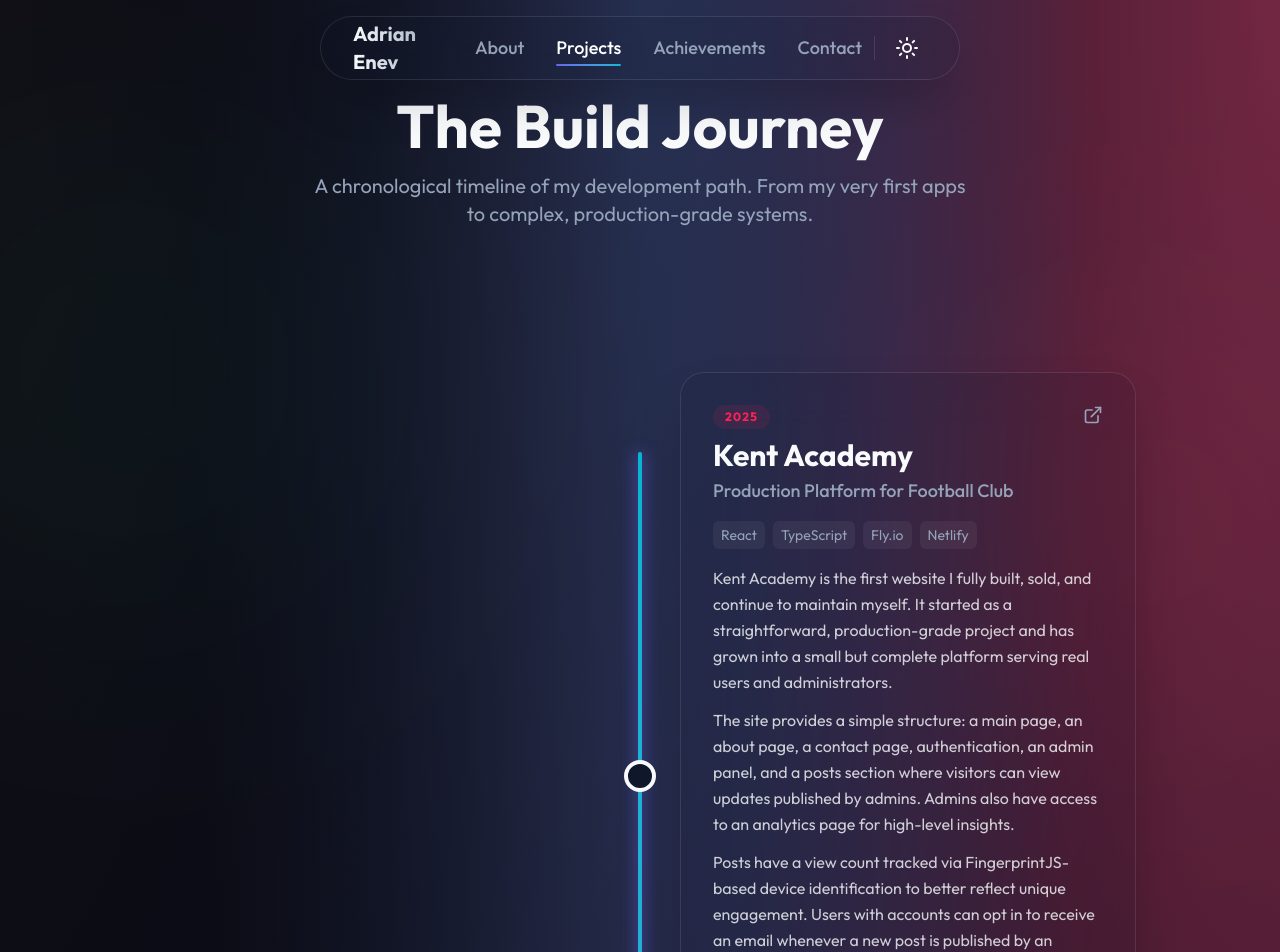
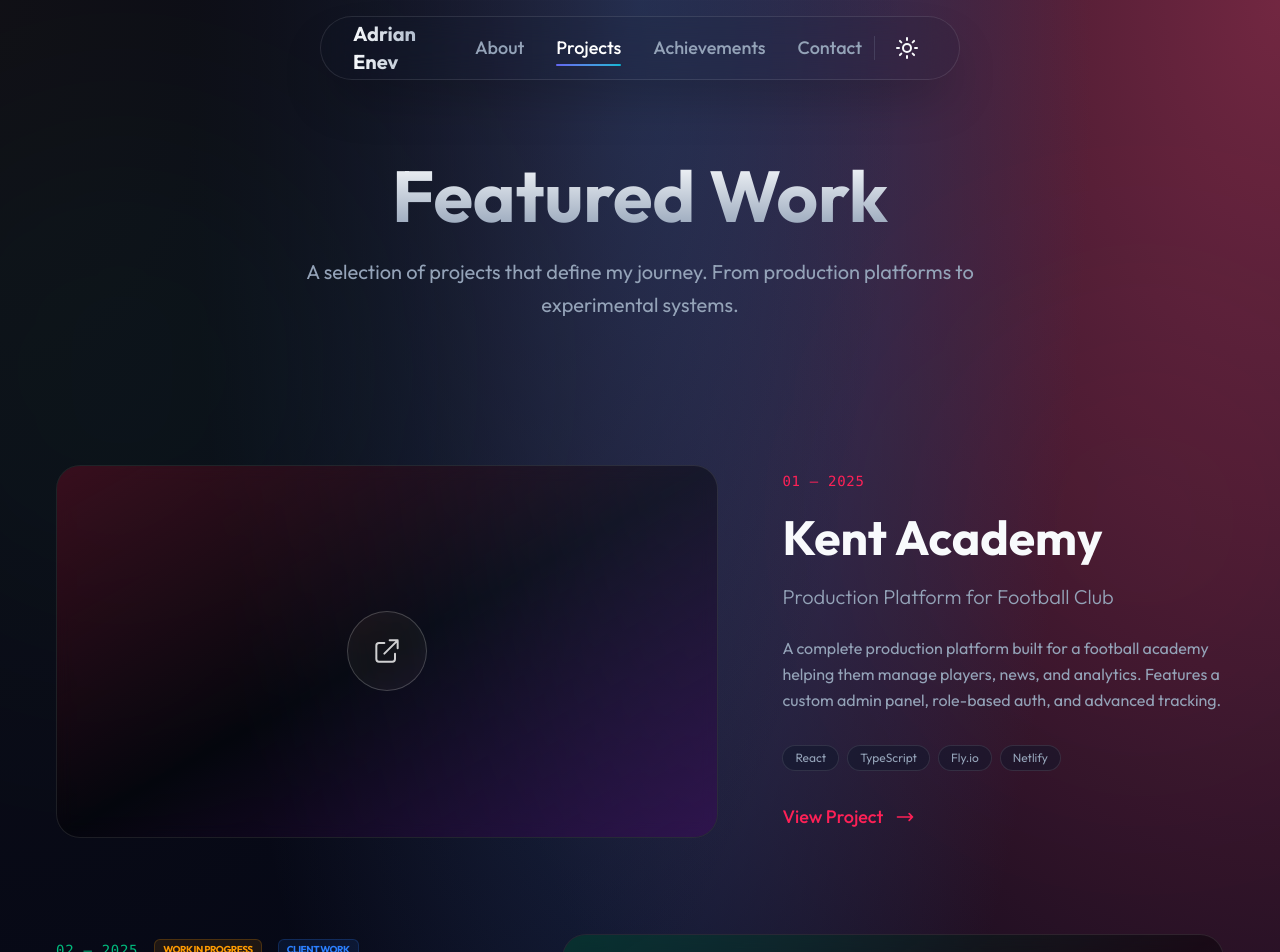
Before and after one commit to AdrianEnev/portfolio, a React (Vite) app: page /projects in a window 1280 px wide. Shown: the top 952 px of the page. Built offline with nearby package versions, Linux system fonts and the light colour scheme.

Commit message:
update projects page to feature 2 work in progress projects

```diff
--- a/src/components/Achievements/TrophyHall.tsx
+++ b/src/components/Achievements/TrophyHall.tsx
@@ -34,7 +34,7 @@ const trophyData: YearData[] = [
             { label: "National English olympiad", url: "", colorClass: "text-orange-400" },
             { label: "High School Student Institute of Math and IT", url: "https://www.math.bas.bg/omi/hssimi/?lang=en", colorClass: "text-yellow-400" },
             { label: "Cambridge English", url: "https://www.cambridgeenglish.org/exams-and-tests/advanced/", colorClass: "text-fuchsia-400" },
-            { label: "Website", action: () => alert('Public domain will be available soon!'), colorClass: "text-rose-400" }
+            { label: "Website", url: "https://fckentacademy.com", colorClass: "text-rose-400" }
         ]
     },
     {
--- a/src/components/Bars/Header/Header.tsx
+++ b/src/components/Bars/Header/Header.tsx
@@ -18,7 +18,7 @@ const Header = (
                     >
                         Adrian Enev
                     </p>
-                    <div className="flex items-center gap-2">
+                    <div className="flex items-center md:gap-2">
                         <div className="order-1 md:order-3">
                             <ThemeToggle />
                         </div>
--- a/src/components/Bars/Sidebar.tsx
+++ b/src/components/Bars/Sidebar.tsx
@@ -60,7 +60,7 @@ const Sidebar = ({ sidebarVisible, setSidebarVisible }: { sidebarVisible: boolea
                                     transition-all duration-300 group
                                     ${isActive
                                         ? 'bg-gradient-to-r from-[var(--color-electric)]/20 to-[var(--color-cyan-glow)]/20 border border-[var(--color-electric)]/30'
-                                        : 'hover:bg-[var(--color-surface-light)]/50 border border-transparent'
+                                        : 'hover:bg-slate-100 dark:hover:bg-[var(--color-surface-light)]/50 border border-transparent hover:border-slate-200 dark:hover:border-white/5'
                                     }
                                 `}
                             >
@@ -69,7 +69,7 @@ const Sidebar = ({ sidebarVisible, setSidebarVisible }: { sidebarVisible: boolea
                                         transition-all duration-300
                                         ${isActive
                                             ? 'text-[var(--color-electric)]'
-                                            : 'text-[var(--color-text-dim)] group-hover:text-[var(--color-cyan-glow)]'
+                                            : 'text-[var(--color-text-dim)] group-hover:text-[var(--color-electric)] dark:group-hover:text-[var(--color-cyan-glow)]'
                                         }
                                     `}
                                     size={20}
--- a/src/components/Home/Headshot.tsx
+++ b/src/components/Home/Headshot.tsx
@@ -7,7 +7,7 @@ const Headshot = () => {
             {/* Image Container */}
             <div className="relative w-full h-full rounded-2xl overflow-hidden bg-[var(--color-surface)] border border-[var(--color-text-main)]/10 ring-1 ring-[var(--color-text-main)]/5 transform transition duration-500 hover:scale-[1.01]">
                 <img
-                    src="/assets/headshot_smile.JPG"
+                    src="/assets/headshot.jpg"
                     alt="Portrait of Adrian Enev"
                     className="w-full h-full object-cover opacity-90 group-hover:opacity-100 transition duration-500 scale-105 group-hover:scale-110"
                     loading="eager"
--- a/src/components/Home/TechStackMarquee.tsx
+++ b/src/components/Home/TechStackMarquee.tsx
@@ -3,7 +3,7 @@ import { motion } from "framer-motion";
 const skills = [
     "TypeScript", "React", "Next.js", "Node.js", "Tailwind CSS",
     "PostgreSQL", "MongoDB", "AWS", "Docker", "Git",
-    "Python", "Rust", "Figma", "Redux", "GraphQL"
+    "Python", "Rust", "Redux", "GraphQL", "More..."
 ];
 
 const TechStackMarquee = () => {
--- /dev/null
+++ b/src/components/Projects/ProjectsShowcase.tsx
@@ -0,0 +1,112 @@
+import { motion } from "framer-motion";
+import { projects } from "../../data/projects";
+
+const ProjectsShowcase = () => {
+    return (
+        <div className="w-full max-w-7xl mx-auto px-6 py-20 flex flex-col gap-24">
+            {projects.map((project, index) => {
+                const isFeatured = project.status === 'featured';
+                const isEven = index % 2 === 0;
+
+                return (
+                    <motion.div
+                        key={project.id}
+                        initial={{ opacity: 0, y: 50 }}
+                        whileInView={{ opacity: 1, y: 0 }}
+                        viewport={{ once: true, margin: "-100px" }}
+                        transition={{ duration: 0.7, delay: index * 0.1 }}
+                        className={`relative flex flex-col ${isEven ? 'md:flex-row' : 'md:flex-row-reverse'} items-center gap-8 md:gap-16`}
+                    >
+                        {/* Visual Side */}
+                        <div className={`w-full md:w-3/5 group relative perspective-1000`}>
+                            <div className={`relative aspect-video rounded-3xl overflow-hidden border border-white/10 bg-black/40 backdrop-blur-sm
+                                ${isFeatured ? 'shadow-[0_0_100px_-20px_rgba(var(--color-rose-500-rgb),0.3)]' : 'opacity-80 grayscale contrast-125'}
+                                transition-all duration-500 group-hover:scale-[1.02]`}
+                            >
+                                {/* Abstract Geometric placeholder since we don't have images yet */}
+                                <div className={`absolute inset-0 bg-gradient-to-br
+                                    ${project.color === 'rose' ? 'from-rose-500/20 via-transparent to-purple-900/40' : ''}
+                                    ${project.color === 'emerald' ? 'from-emerald-500/20 via-transparent to-cyan-900/40' : ''}
+                                    ${project.color === 'cyan' ? 'from-cyan-500/20 via-transparent to-blue-900/40' : ''}
+                                `} />
+
+                                <div className="absolute inset-0 flex items-center justify-center">
+                                    {isFeatured ? (
+                                        <div className="w-20 h-20 rounded-full bg-white/5 backdrop-blur-md border border-white/20 flex items-center justify-center"
+                                            onClick={() => window.open(project.link, '_blank')}
+                                        >
+                                            <svg className="w-8 h-8 text-white/80" fill="none" viewBox="0 0 24 24" stroke="currentColor">
+                                                <path strokeLinecap="round" strokeLinejoin="round" strokeWidth={1.5} d="M10 6H6a2 2 0 00-2 2v10a2 2 0 002 2h10a2 2 0 002-2v-4M14 4h6m0 0v6m0-6L10 14" />
+                                            </svg>
+                                        </div>
+                                    ) : (
+                                        <div className="flex flex-col items-center gap-3">
+                                            <div className="w-16 h-16 rounded-full bg-black/50 border border-white/10 flex items-center justify-center">
+                                                <svg className="w-6 h-6 text-white/50" fill="none" viewBox="0 0 24 24" stroke="currentColor">
+                                                    <path strokeLinecap="round" strokeLinejoin="round" strokeWidth={1.5} d="M12 15v2m-6 4h12a2 2 0 002-2v-6a2 2 0 00-2-2H6a2 2 0 00-2 2v6a2 2 0 002 2zm10-10V7a4 4 0 00-8 0v4h8z" />
+                                                </svg>
+                                            </div>
+                                            <span className="px-3 py-1 rounded-full bg-white/5 border border-white/10 text-xs font-medium text-white/60 tracking-wider uppercase">
+                                                Coming Soon
+                                            </span>
+                                        </div>
+                                    )}
+                                </div>
+                            </div>
+                        </div>
+
+                        {/* Content Side */}
+                        <div className="w-full md:w-2/5 flex flex-col items-start text-left">
+                            <div className="flex items-center gap-4 mb-4">
+                                <span className={`text-${project.color}-500 dark:text-${project.color}-400 font-mono text-sm tracking-wider`}>0{index + 1} — {project.year}</span>
+                                {project.isWIP && (
+                                    <span className="px-2 py-0.5 rounded-md bg-amber-500/10 border border-amber-500/20 text-[10px] font-bold text-amber-500 uppercase tracking-tighter">
+                                        Work in progress
+                                    </span>
+                                )}
+                                {project.isClientWork && (
+                                    <span className="px-2 py-0.5 rounded-md bg-blue-500/10 border border-blue-500/20 text-[10px] font-bold text-blue-500 uppercase tracking-tighter">
+                                        Client Work
+                                    </span>
+                                )}
+                            </div>
+                            <h2 className="text-4xl md:text-5xl font-bold text-[var(--color-text-main)] mb-4 leading-tight">
+                                {project.title}
+                            </h2>
+                            <h3 className="text-xl text-[var(--color-text-dim)] mb-6 font-light">
+                                {project.subtitle}
+                            </h3>
+                            <p className="text-[var(--color-text-dim)] leading-relaxed mb-8">
+                                {project.description}
+                            </p>
+
+                            <div className="flex flex-wrap gap-2 mb-8">
+                                {project.tech.map(t => (
+                                    <span key={t} className="px-3 py-1 bg-[var(--color-surface)]/50 border border-[var(--color-text-main)]/10 rounded-full text-xs text-[var(--color-text-dim)]">
+                                        {t}
+                                    </span>
+                                ))}
+                            </div>
+
+                            {isFeatured && project.link && (
+                                <a
+                                    href={project.link}
+                                    target="_blank"
+                                    rel="noopener noreferrer"
+                                    className={`group flex items-center gap-3 text-${project.color}-500 hover:text-${project.color}-600 dark:text-${project.color}-400 dark:hover:text-${project.color}-300 transition-colors`}
+                                >
+                                    <span className="font-medium text-lg">View Project</span>
+                                    <svg className="w-5 h-5 group-hover:translate-x-1 transition-transform" fill="none" viewBox="0 0 24 24" stroke="currentColor">
+                                        <path strokeLinecap="round" strokeLinejoin="round" strokeWidth={2} d="M17 8l4 4m0 0l-4 4m4-4H3" />
+                                    </svg>
+                                </a>
+                            )}
+                        </div>
+                    </motion.div>
+                );
+            })}
+        </div>
+    );
+};
+
+export default ProjectsShowcase;
--- a/src/components/ThemeToggle.tsx
+++ b/src/components/ThemeToggle.tsx
@@ -7,7 +7,7 @@ export function ThemeToggle() {
     return (
         <button
             onClick={() => setTheme(theme === "light" ? "dark" : "light")}
-            className="rounded-full md:p-2 hover:bg-[var(--color-surface-light)] transition-colors px-6"
+            className="rounded-full md:p-2 hover:bg-[var(--color-surface-light)] transition-colors px-6 py-2"
             aria-label="Toggle theme"
         >
             <div className="relative w-6 h-6">
--- /dev/null
+++ b/src/data/projects.ts
@@ -0,0 +1,53 @@
+export interface Project {
+    id: string;
+    title: string;
+    subtitle: string;
+    description: string;
+    tech: string[];
+    link?: string;
+    color: string;
+    status: 'featured' | 'coming-soon';
+    year: string;
+    isClientWork?: boolean;
+    isWIP?: boolean;
+}
+
+export const projects: Project[] = [
+    {
+        id: "kent-academy",
+        title: "Kent Academy",
+        subtitle: "Production Platform for Football Club",
+        description: "A complete production platform built for a football academy helping them manage players, news, and analytics. Features a custom admin panel, role-based auth, and advanced tracking.",
+        tech: ["React", "TypeScript", "Fly.io", "Netlify"],
+        link: "https://fckentacademy.com",
+        color: "rose",
+        status: "featured",
+        year: "2025"
+    },
+    {
+        id: "heavenly-hair-oil",
+        title: "Heavenly Hair Oil",
+        subtitle: "E-commerce Experience",
+        description: "A premium e-commerce experience for a natural hair care brand, focusing on elegant product presentation and seamless user journey.",
+        tech: ["React", "TypeScript", "Tailwind CSS", "Netlify"],
+        link: "https://heavenly-hair-oil.netlify.app/",
+        color: "emerald",
+        status: "featured",
+        year: "2025",
+        isWIP: true,
+        isClientWork: true
+    },
+    {
+        id: "bianchi-coffee",
+        title: "Bianchi Coffee UK",
+        subtitle: "Direct-to-Consumer Store",
+        description: "A sophisticated online store for a premium coffee roaster, designed to showcase high-quality blends and streamline the ordering process.",
+        tech: ["React", "TypeScript", "Tailwind CSS", "Netlify"],
+        link: "https://enev-coffee.netlify.app/",
+        color: "cyan",
+        status: "featured",
+        year: "2026",
+        isWIP: true,
+        isClientWork: true
+    }
+];
--- a/src/routes/Achievements.tsx
+++ b/src/routes/Achievements.tsx
@@ -20,7 +20,7 @@ function Achievements() {
                     transition={{ duration: 0.6 }}
                     className="text-center mb-16 md:mb-24"
                 >
-                    <div className="inline-flex items-center gap-2 px-4 py-2 rounded-full bg-[var(--color-electric)]/5 border border-[var(--color-electric)]/20 mb-6">
+                    <div className="inline-flex items-center gap-2 px-4 py-2 rounded-full bg-[var(--color-electric)]/5 border border-[var(--color-electric)]/20 mb-6 mt-6">
                         <span className="relative flex h-2 w-2">
                             <span className="animate-ping absolute inline-flex h-full w-full rounded-full bg-[var(--color-electric)] opacity-75"></span>
                             <span className="relative inline-flex rounded-full h-2 w-2 bg-[var(--color-electric)]"></span>
--- a/src/routes/Contact.tsx
+++ b/src/routes/Contact.tsx
@@ -101,7 +101,7 @@ function Contact() {
     };
 
     return (
-        <div className="relative w-full min-h-screen pt-24 pb-12 overflow-x-hidden">
+        <div className="relative w-full min-h-screen pt-40 pb-12 overflow-x-hidden">
             {/* Background Atmosphere */}
             <div className="fixed top-[10%] inset-x-0 mx-auto w-[600px] h-[600px] bg-[var(--color-electric)]/10 rounded-full blur-[120px] mix-blend-multiply dark:mix-blend-screen pointer-events-none z-0 opacity-60 dark:opacity-40" />
 
@@ -113,10 +113,10 @@ function Contact() {
                     className="text-center mb-16"
                 >
                     <h1 className="text-4xl md:text-6xl font-bold text-[var(--color-text-main)] mb-4">
-                        Connect with Me
+                        Say Hello!
                     </h1>
                     <p className="text-lg md:text-xl text-[var(--color-text-dim)] max-w-2xl mx-auto">
-                        Ready to build something extraordinary? Establish a connection via the frequency below.
+                        Got a project in mind, a question, or just want to chat? Drop me a message below and let's make something cool together.
                     </p>
                 </motion.div>
 
--- a/src/routes/Home.tsx
+++ b/src/routes/Home.tsx
@@ -77,7 +77,7 @@ function Home() {
                             </button>
                         </motion.div>
 
-                        <motion.div variants={item} className="flex gap-6 justify-center md:justify-start mt-4 opacity-70">
+                        <motion.div variants={item} className="hidden md:flex gap-6 justify-center md:justify-start mt-4 opacity-70">
                             <div className="h-1 w-20 bg-gradient-to-r from-[var(--color-electric)] to-transparent rounded-full"></div>
                         </motion.div>
                     </motion.div>
--- a/src/routes/Projects.tsx
+++ b/src/routes/Projects.tsx
@@ -1,6 +1,6 @@
 import { motion } from "framer-motion";
 import { useEffect } from "react";
-import ProjectRoadmap from "../components/Projects/ProjectRoadmap";
+import ProjectsShowcase from "../components/Projects/ProjectsShowcase";
 
 function Projects() {
     useEffect(() => {
@@ -8,7 +8,7 @@ function Projects() {
     }, []);
 
     return (
-        <div className="relative w-full min-h-screen pt-24 pb-12 overflow-x-hidden">
+        <div className="relative w-full min-h-screen pt-40 pb-12 overflow-x-hidden">
             {/* Background Atmosphere - Consistent with Home/About */}
             <div className="fixed top-[15%] left-[-10%] w-[500px] h-[500px] bg-emerald-500/10 rounded-full blur-[120px] mix-blend-screen pointer-events-none z-0 opacity-40" />
             <div className="fixed bottom-[10%] right-[-5%] w-[400px] h-[400px] bg-rose-500/10 rounded-full blur-[100px] mix-blend-screen pointer-events-none z-0 opacity-40" />
@@ -19,23 +19,23 @@ function Projects() {
                     animate={{ opacity: 1, y: 0 }}
                     className="text-center mb-16"
                 >
-                    <h1 className="text-4xl md:text-6xl font-bold text-[var(--color-text-main)] mb-4">
-                        The Build Journey
+                    <h1 className="text-4xl md:text-7xl font-bold text-transparent bg-clip-text bg-gradient-to-b from-[var(--color-text-main)] to-[var(--color-text-dim)] mb-6">
+                        Featured Work
                     </h1>
-                    <p className="text-lg md:text-xl text-[var(--color-text-dim)] max-w-2xl mx-auto">
-                        A chronological timeline of my development path. From my very first apps to complex, production-grade systems.
+                    <p className="text-lg md:text-xl text-[var(--color-text-dim)] max-w-2xl mx-auto leading-relaxed">
+                        A selection of projects that define my journey. From production platforms to experimental systems.
                     </p>
                 </motion.div>
 
-                <ProjectRoadmap />
+                <ProjectsShowcase />
 
                 {/* Footer Quote or Closing */}
                 <motion.div
                     initial={{ opacity: 0 }}
                     whileInView={{ opacity: 1 }}
-                    className="text-center mt-20 mb-10 text-[var(--color-text-dim)]"
+                    className="text-center mt-32 mb-10 text-[var(--color-text-dim)]"
                 >
-                    <p className="italic">"The best way to learn is to build."</p>
+                    <p className="italic text-lg">"The best way to predict the future is to build it."</p>
                 </motion.div>
             </div>
         </div>
```
Also changed, not shown: public/assets/headshot.jpg (added), public/assets/headshot_smile.JPG (deleted).
